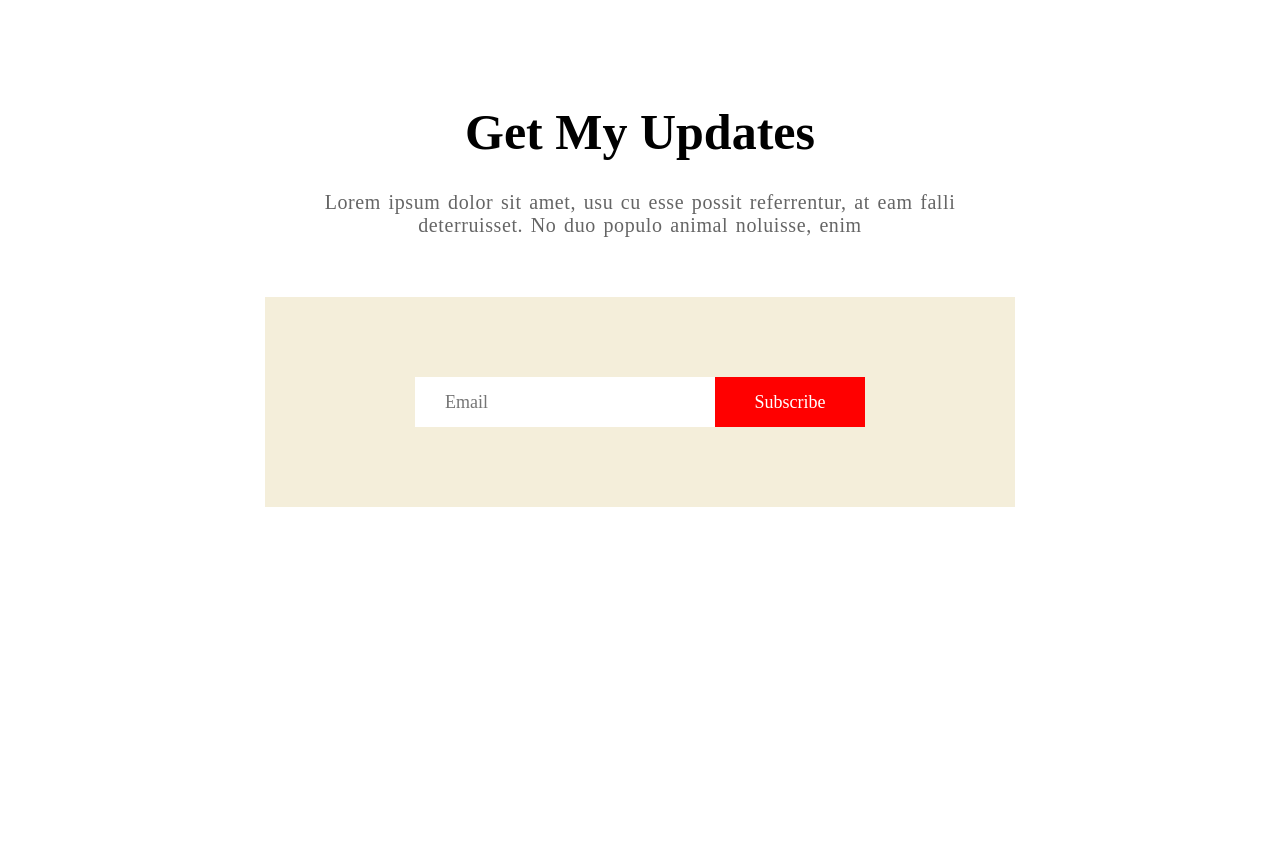
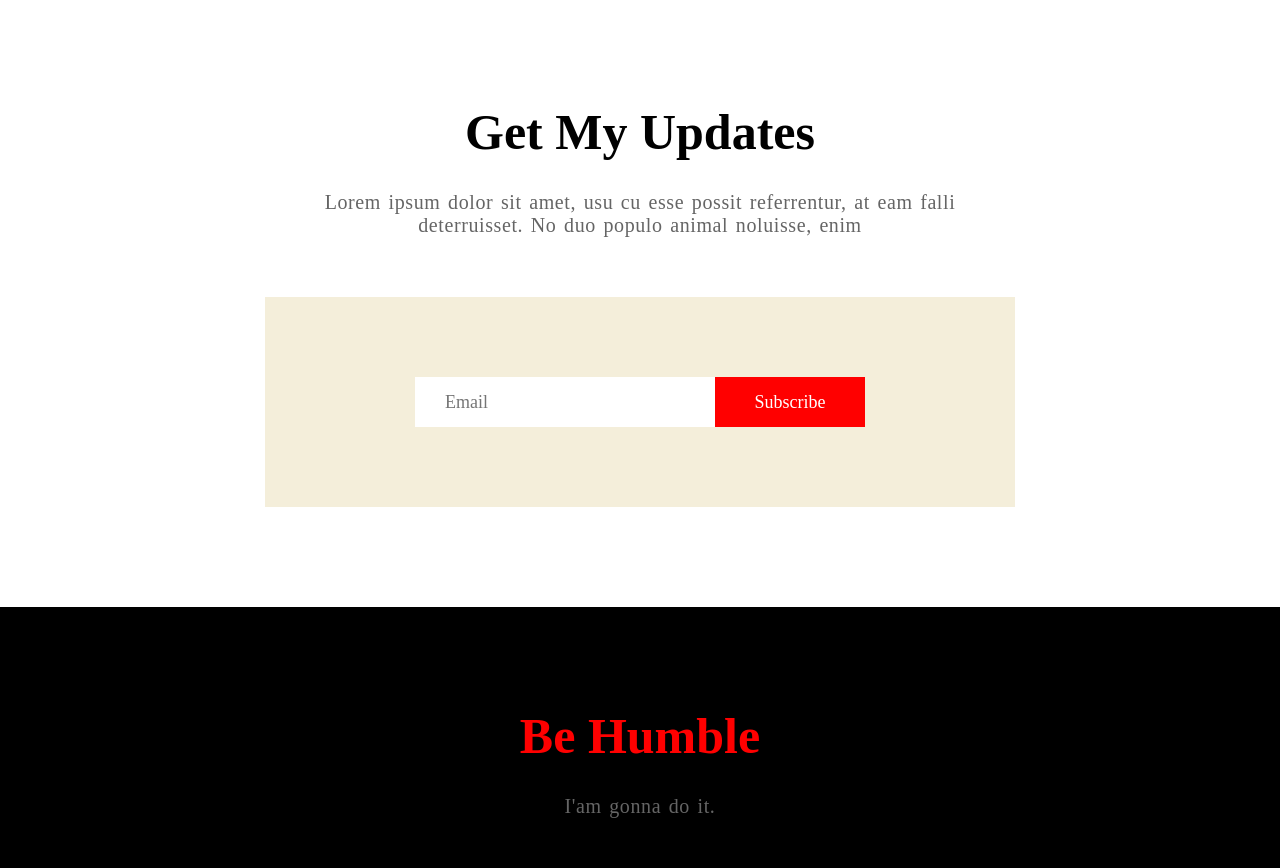
Before and after one commit to SayhanA/donation, a plain HTML site: page index.html in a window 1280 px wide. Shown: the part 5159-6027 px from the top of the page. Before the commit the page ends 5766 px from the top, so only its background shows below. Drawn offline with nearby package versions, Linux system fonts and the light colour scheme.

Commit message:
added code

```diff
--- a/index.html
+++ b/index.html
@@ -144,5 +144,10 @@
             <button class="btn-last">Subscribe</button>
         </div>
     </section>
+
+    <footer>
+        <h1 class="all-donate">be humble</h1>
+        <p class="primary-text">I'am gonna do it.</p>
+    </footer>
 </body>
 </html>
--- a/style.css
+++ b/style.css
@@ -486,3 +486,14 @@ section .donate-today>button{
     color: white;
     font-size: 18px;
 }
+
+footer{
+    background-color: black;
+}
+footer>h1{
+    color: red;
+}
+footer>.primary-text{
+    margin-bottom: 0;
+    padding-bottom: 50px;
+}
```
